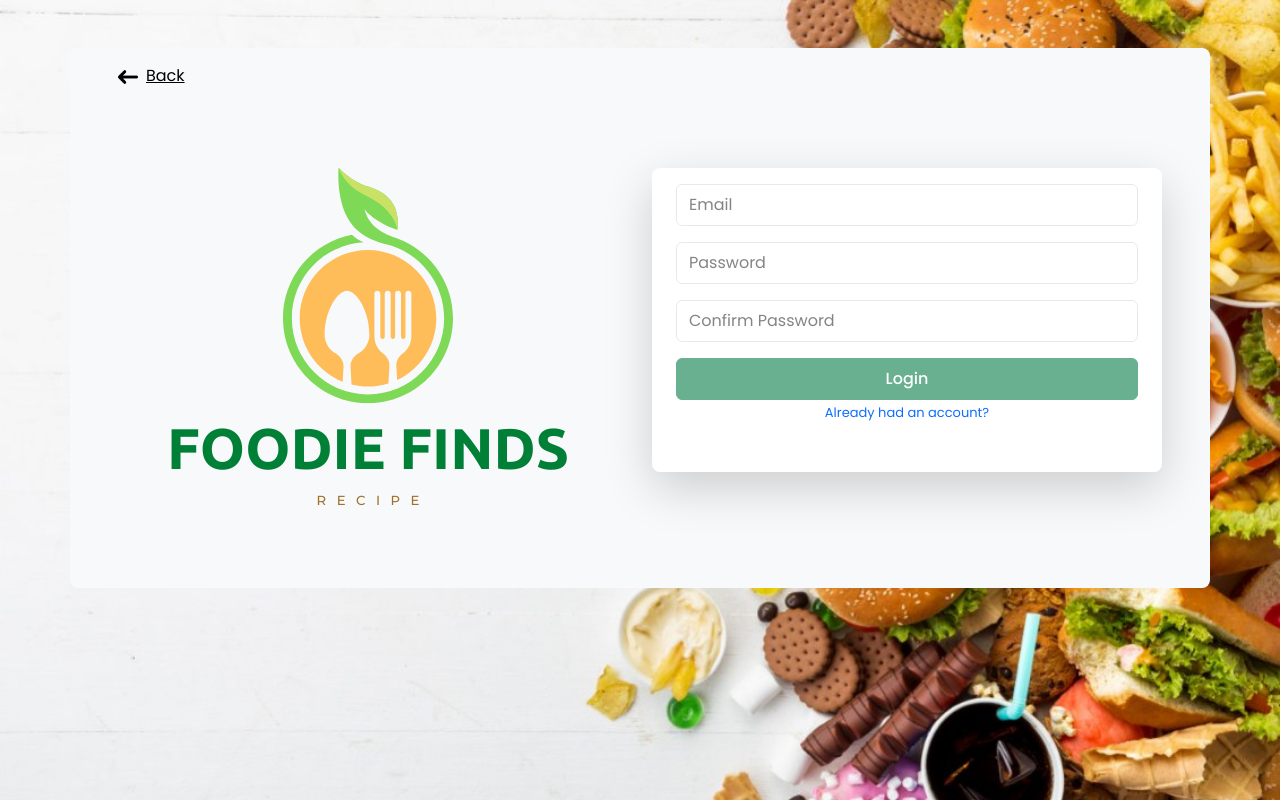
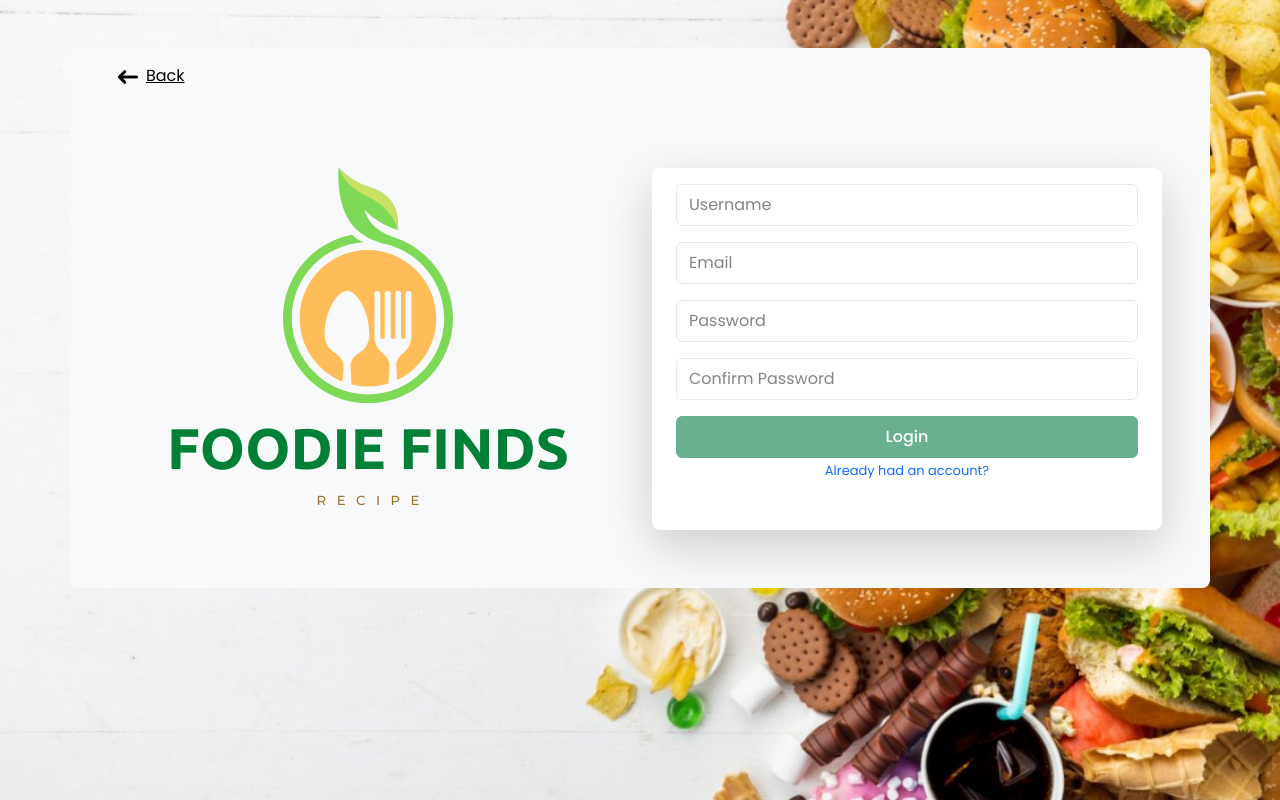
Before and after one commit to iangwapo007/Generalao-Midterm-Project, a plain HTML site: page signup.html in a window 1280 px wide. Drawn offline with Linux system fonts and the light colour scheme.

Commit message:
nalimatan

```diff
--- a/signup.html
+++ b/signup.html
@@ -26,6 +26,10 @@
             <div class="col-lg webmargintop mobilepaddingbot">
                 <div class="container bg-white shadow-lg pt-3 pb-5 rounded-3">
                     <div class="container bg-white">
+                        <div class="input-group mb-3">
+                            <input type="text" id="" class="form-control py-2 opacity-75" placeholder="Username" aria-label="Email"
+                                aria-describedby="basic-addon1">
+                        </div>
                         <div class="input-group mb-3">
                             <input type="text" id="emailInput" class="form-control py-2 opacity-75" placeholder="Email"
                                 aria-label="Email" aria-describedby="basic-addon1" oninput="validateEmail()">
```
Also changed, not shown: login.html (+1 -1 lines).
